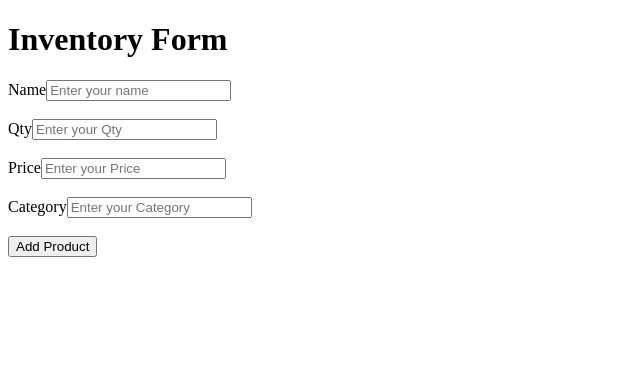
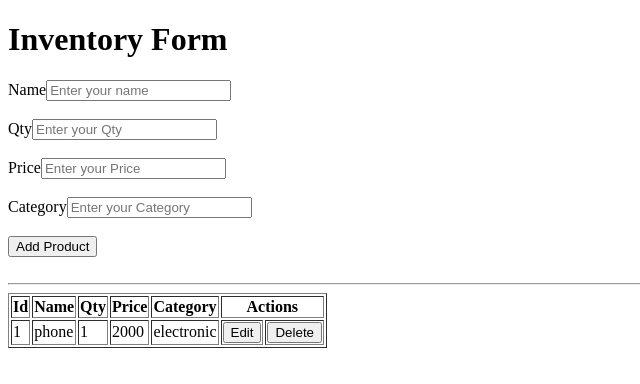
Before and after one commit to mohinkhan16/React, a React (Vite) app in the folder 13_React_Redux_Inventery_System/: page / in a window 1280 px wide. Shown: the top 384 px of the page, without its empty margins (0-640 px from the left). Built offline with nearby package versions, Linux system fonts and the light colour scheme.

Commit message:
showing data inside of table

```diff
--- a/13_React_Redux_Inventery_System/src/App.jsx
+++ b/13_React_Redux_Inventery_System/src/App.jsx
@@ -2,12 +2,16 @@
 import React from "react";
 import { useSelector } from "react-redux";
 import Add from "./Components/Add";
+import ProductList from "./Components/ProductList";
 
 const App=()=>{
 
   return(
     <>
     <Add/>
+    <br />
+    <hr />
+    <ProductList/>
     </>
   )
 }
--- /dev/null
+++ b/13_React_Redux_Inventery_System/src/Components/ProductList.jsx
@@ -0,0 +1,45 @@
+import React from "react";
+import {useDispatch,useSelector} from "react-redux";
+
+const ProductList = ()=>{
+    const product = useSelector((state)=>state.inventory.products);
+
+    const dispatch = useDispatch();
+return(
+ <>
+      {product.length > 0 ? (
+        <table border={1}>
+          <thead>
+            <tr>
+              <th>Id</th>
+              <th>Name</th>
+              <th>Qty</th>
+              <th>Price</th>
+              <th>Category</th>
+              <th colSpan={2} >Actions</th>
+            </tr>
+          </thead>
+          <tbody>
+            {product.map((p, index) => {
+              return (
+                <tr key={p.id}>
+                  <td>{index + 1}</td>
+                  <td>{p.name}</td>
+                  <td>{p.qty}</td>
+                  <td>{p.price}</td>
+                  <td>{p.category}</td>
+                  <td><button onClick={()=>dispatch(setEditValue(p.id))} >Edit</button></td>
+                  <td><button onClick={()=>dispatch(handleDelete(p.id))} > Delete</button></td>
+                </tr>
+              );
+            })}
+          </tbody>
+        </table>
+      ) : (
+        <h1>No Products Data found</h1>
+      )}
+    </>
+  );
+};
+
+export default ProductList
```
